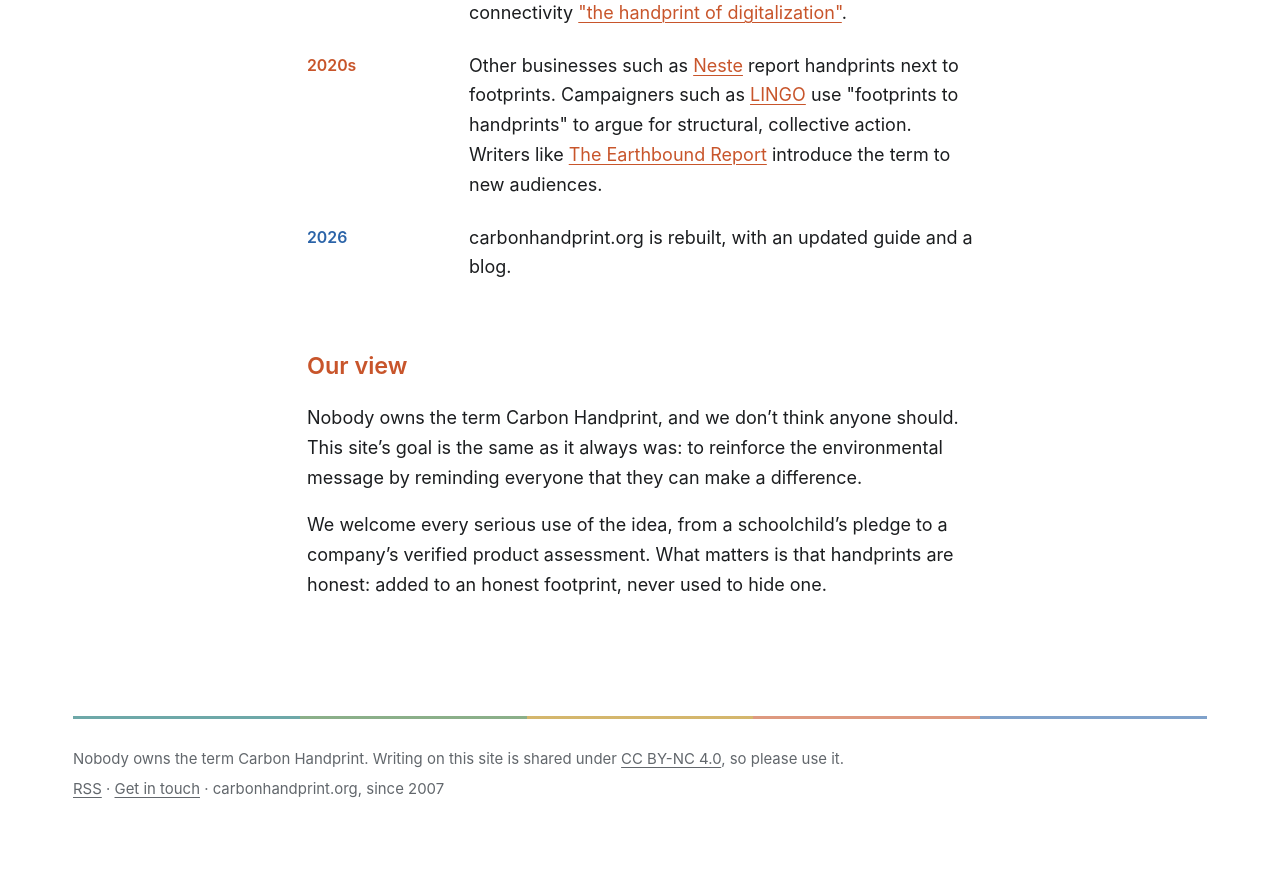
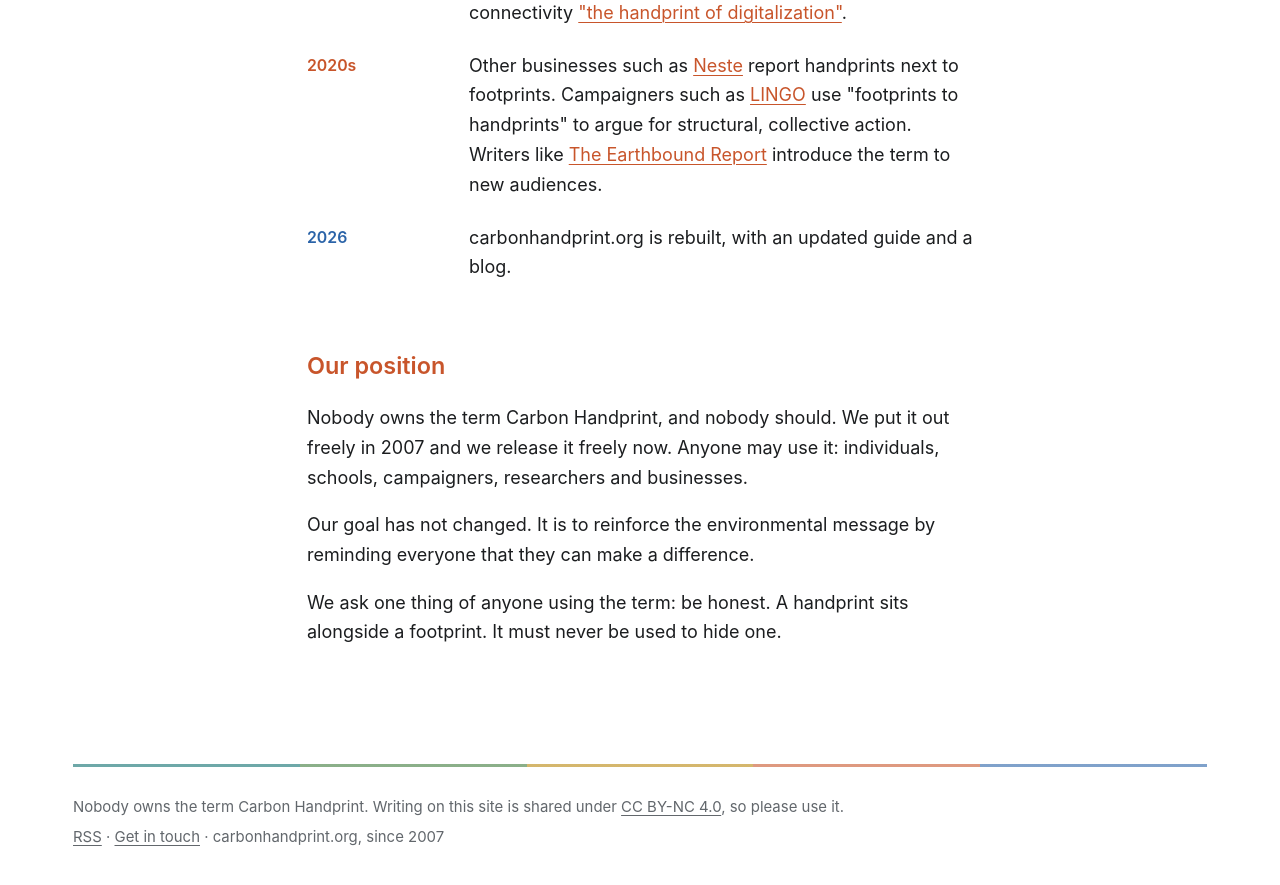
Before and after one commit to multiplicit-com/carbonhandprint, a Jekyll site: the page built from history.md, in a window 1280 px wide and 900 px high, scrolled down 1506 px. Shown: the top 885 px of the window. Built offline with Jekyll 4.4.1, drawn with Linux system fonts in a browser that asks for light colours; before the commit the page ends 2358 px from its top, so only the background shows below that.

Commit message:
State ownership position firmly
Co-Authored-By: Claude Opus 5.5 <noreply@anthropic.com>
Claude-Session: https://claude.ai/code/session_01Li7jXRtkERso7tJFT24TLP

```diff
--- a/history.md
+++ b/history.md
@@ -20,8 +20,10 @@ Good ideas tend to appear in several places at once, and the handprint is one of
   <li><span class="yr">2026</span><span>carbonhandprint.org is rebuilt, with an updated guide and a blog.</span></li>
 </ol>
 
-## Our view
+## Our position
 
-Nobody owns the term Carbon Handprint, and we don't think anyone should. This site's goal is the same as it always was: to reinforce the environmental message by reminding everyone that they can make a difference.
+Nobody owns the term Carbon Handprint, and nobody should. We put it out freely in 2007 and we release it freely now. Anyone may use it: individuals, schools, campaigners, researchers and businesses.
 
-We welcome every serious use of the idea, from a schoolchild's pledge to a company's verified product assessment. What matters is that handprints are honest: added to an honest footprint, never used to hide one.
+Our goal has not changed. It is to reinforce the environmental message by reminding everyone that they can make a difference.
+
+We ask one thing of anyone using the term: be honest. A handprint sits alongside a footprint. It must never be used to hide one.
```
